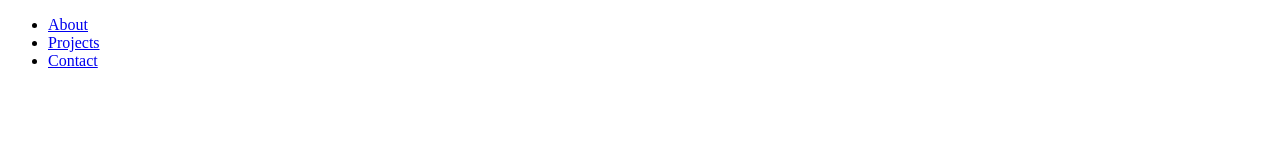
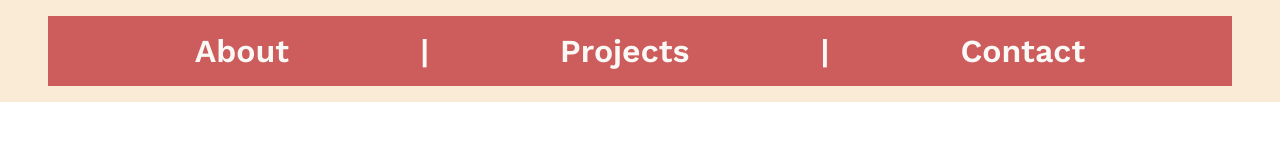
Before and after one commit to jannajenna/mygitexercise, a plain HTML site: page index.html in a window 1280 px wide. Drawn offline with nearby package versions, Linux system fonts and the light colour scheme.

Commit message:
add styling to menu

```diff
--- a/index.html
+++ b/index.html
@@ -12,7 +12,9 @@
       <nav class="mainnav">
         <ul>
           <li><a href="#about">About</a></li>
+          <li></li>
           <li><a href="#projects">Projects</a></li>
+          <li></li>
           <li><a href="#">Contact</a></li>
         </ul>
       </nav>
--- a/style.css
+++ b/style.css
@@ -0,0 +1,50 @@
+@import url("https://fonts.googleapis.com/css2?family=Work+Sans:wght@200;300;400;500;600;700;800;900&display=swap");
+* {
+  box-sizing: border-box;
+  margin: 0;
+  padding: 0;
+}
+
+ul {
+  list-style: none;
+}
+
+a {
+  text-decoration: none;
+  color: inherit;
+}
+
+:root {
+  --color-1: #0e2233;
+  --color-2: #2b3d4f;
+  --color-3: #485b6e;
+  --color-4: #677a8e;
+  --color-5: #879aaf;
+  --color-off-w: #faf9f6;
+  --color-w: #ffffff;
+  --color-a-b: #001524;
+
+  --font-sans: "Work Sans", arial, helvetica;
+}
+
+header {
+  background-color: antiquewhite;
+  font-family: var(--font-sans);
+  padding: 1rem;
+}
+.mainnav > ul {
+  font-size: 2rem;
+  color: var(--color-off-w);
+  background-color: indianred;
+  font-weight: 600;
+  display: flex;
+  flex-direction: row;
+  justify-content: space-evenly;
+  padding: 1rem;
+  margin: 0 2rem;
+}
+
+li:nth-child(2)::before,
+li:nth-child(4)::after {
+  content: "|";
+}
```
